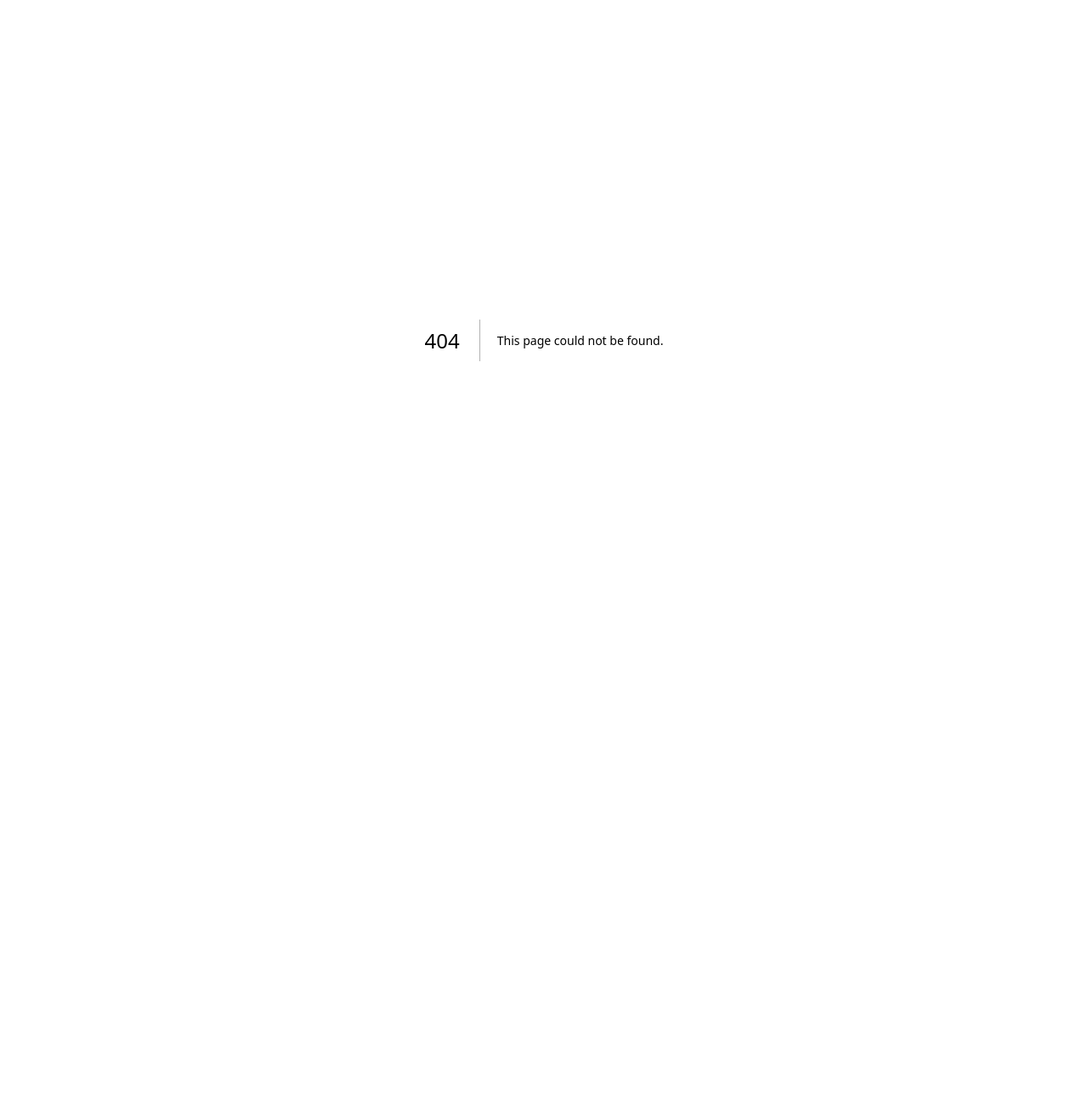
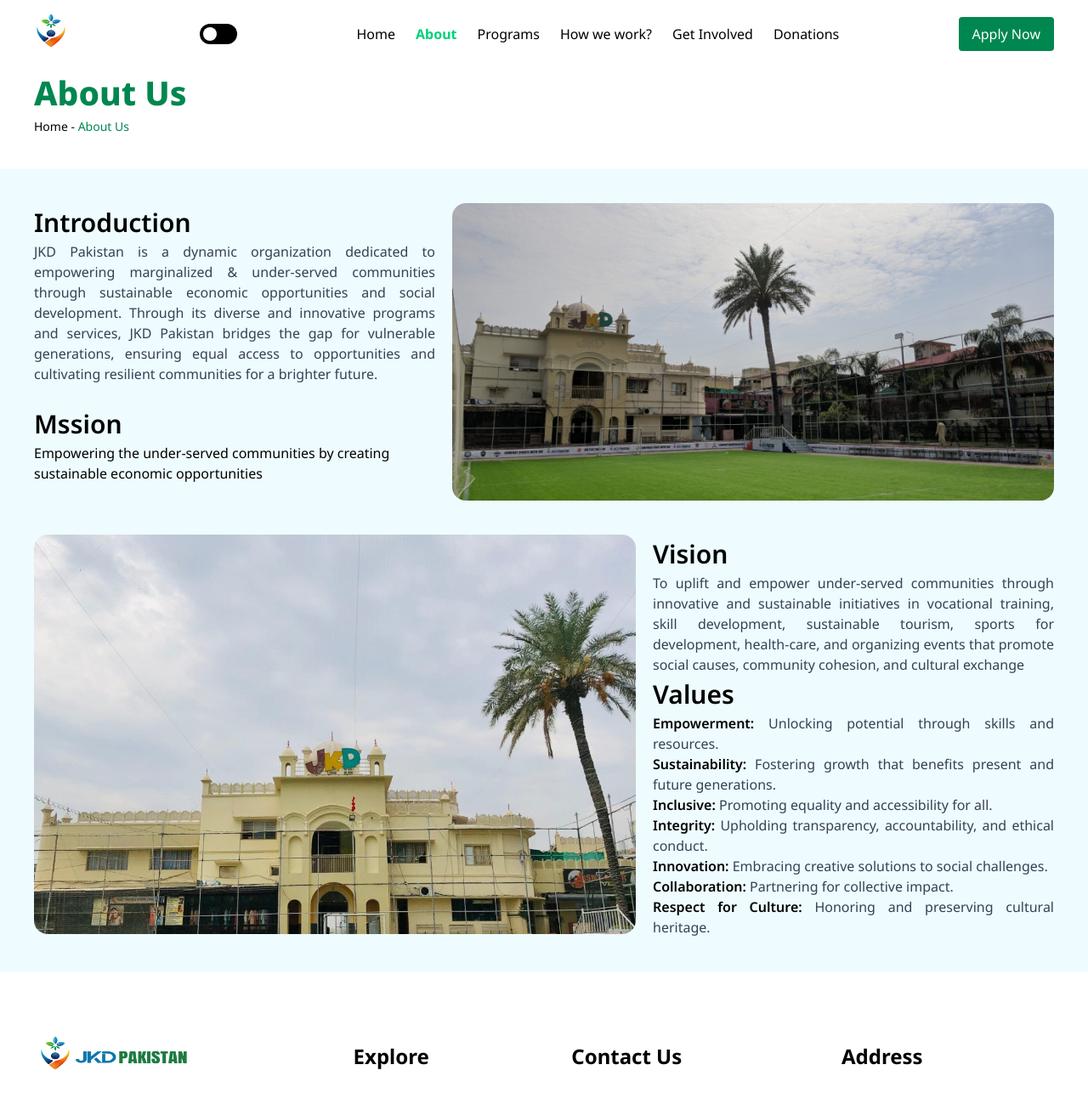
Before and after one commit to abdul-samad-91/JKD_Organization, a Next.js app: page /about-us in a window 1280 px wide. Before the commit this address had no page. Shown: the top 1286 px of the page at 85% size. Before the commit the page ends 800 px from the top, so only its background shows below. Built offline with nearby package versions, Linux system fonts and the light colour scheme.

Commit message:
add about us page and make jkd details content and style it for large screen

```diff
--- /dev/null
+++ b/src/app/about-us/JKD.js
@@ -0,0 +1,45 @@
+import React from 'react'
+import jkd from '../../../public/jkd-front3-photo.jpg'
+import jkd2 from '../../../public/jkd-front2-photo.jpg'
+import Image from 'next/image'
+
+const JKD = () => {
+  return (
+    <section className='bg-[#eefbff] w-full flex flex-col items-center my-10 py-10'>
+        <div className='w-[1200px]'>
+            <div className='flex  gap-5 '>
+                <div className='w-[40%]'>
+                    <h2 className='text-[30px] font-semibold'>Introduction</h2>
+                    <p className=' text-justify  text-gray-700'>JKD Pakistan is a dynamic organization dedicated to empowering marginalized & under-served communities through sustainable economic opportunities and social development. Through its diverse and innovative programs and services, JKD Pakistan bridges the gap for vulnerable generations, ensuring equal access to opportunities and cultivating resilient communities for a brighter future.</p>
+                    <h2 className=' text-[30px] pt-6 font-semibold'>Mssion</h2>
+                    <p>Empowering the under-served communities by creating sustainable economic opportunities</p>
+                </div>
+                <div className='w-[60%] h-[350px]'>
+                    <Image src={jkd} alt='jkd' className=' rounded-2xl h-full w-full relative object-cover' />
+                </div>
+            </div>
+            <div className='pt-10 flex gap-5'>
+                    <div className='w-[60%] h-full'>
+                        <Image src={jkd2} alt='jkd' className=' rounded-2xl h-[470px] w-full relative object-cover' />
+                    </div>
+                    <div className='w-[40%]'>
+                        <h2 className='text-[30px] font-semibold'>Vision</h2>
+                        <p className='text-gray-700 text-justify'>To uplift and empower under-served communities through innovative and sustainable initiatives in vocational training, skill development, sustainable tourism, sports for development, health-care, and organizing events that promote social causes, community cohesion, and cultural exchange</p>
+                        <h2 className='text-[30px] font-semibold'>Values</h2>
+                        <ul className='text-gray-700 text-justify'>
+                            <li><span className='font-semibold text-black'>Empowerment:</span> Unlocking potential through skills and resources.</li>
+                            <li><span className='font-semibold text-black'>Sustainability:</span> Fostering growth that benefits present and future generations.</li>
+                            <li><span className='font-semibold text-black'>Inclusive:</span> Promoting equality and accessibility for all.</li>
+                            <li><span className='font-semibold text-black'>Integrity:</span> Upholding transparency, accountability, and ethical conduct.</li>
+                            <li><span className='font-semibold text-black'>Innovation:</span> Embracing creative solutions to social challenges.</li>
+                            <li><span className='font-semibold text-black'>Collaboration:</span> Partnering for collective impact.</li>
+                            <li><span className='font-semibold text-black'>Respect for Culture:</span> Honoring and preserving cultural heritage.</li>
+                        </ul>
+                    </div>
+            </div>
+        </div>
+    </section>
+  )
+}
+
+export default JKD
--- /dev/null
+++ b/src/app/about-us/page.js
@@ -0,0 +1,34 @@
+"use client"
+import React from 'react'
+import Footer from '@/component/Footer'
+import Header from '@/component/Header'
+import { useGlobal } from '@/context/GlobleContext'
+import { useRouter } from 'next/navigation'
+import JKD from './JKD'
+
+
+const AboutUs = () => {
+    const {theme} = useGlobal();
+    const router = useRouter();
+
+    return (
+    < div className={` h-screen w-full  flex flex-col justify-between `}>
+      <Header />
+      <div className={`${theme === 'light' ? 'bg-white text-black':'bg-black text-white'} flex flex-col items-center mt-20`}>
+        <div className=' w-full lg:w-[1200px]'>
+            <h1 className={`${theme === 'light' ? 'text-[#00874F]': 'text-[#177faa]'} text-start w-full lg:text-[39px] lg:font-extrabold font-bold  `}>About Us</h1>
+            <div className='text-sm'>
+                <span className={`${theme === 'light' ? 'text-gray-800': 'text-white'}} cursor-pointer`} onClick={()=> router.push('/')}>Home - </span>
+                <span className={`${theme === 'light' ? 'text-[#00874F]': 'text-[#177faa] '} cursor-pointer`} >About Us</span>
+            </div>
+        </div>
+        <div className='w-full'>
+          <JKD />
+        </div>
+      </div>
+      <Footer />
+    </div>
+  )
+}
+
+export default AboutUs
--- a/src/component/Footer.js
+++ b/src/component/Footer.js
@@ -4,9 +4,12 @@
 import text from "../../public/logo-text.png"
 import Image from 'next/image'
 import { FaFacebookF, FaTwitter, FaInstagram, FaYoutube, FaTiktok , FaEnvelope, FaPhone, FaWhatsapp, FaPhoneAlt} from "react-icons/fa";
+import { useRouter } from 'next/navigation'
 
 export default function Footer() {
   const {theme} = useGlobal();
+  const router = useRouter();
+
   const Links = [
     { icon: <FaFacebookF />, path: 'https://facebook.com' },
     { icon: <FaTwitter />, path: 'https://twitter.com' },
@@ -15,8 +18,8 @@
     { icon: <FaTiktok />, path: 'https://tiktok.com' },
   ];
   const  pages = [
-    {path:'#' , name:'Home'},
-    {path:'#' , name:'About'},
+    {path:'/' , name:'Home'},
+    {path:'/about-us' , name:'About'},
     {path:'#' , name:'Programs'},
     // {path:'#' , name:'Achievements'},
     {path:'#' , name:'How we work?'},
@@ -30,6 +33,10 @@
   { icon: <FaWhatsapp />, text: '+92 3355008500', link: "https://wa.me/923355008500" },
   { icon: <FaPhoneAlt />, text: '+92 919216622', link: "tel:+92919216622" }
 ];
+
+  const routChange = (path) =>{
+    router.push(path)
+  }
 
   return (
     <footer className={`w-full ${theme === 'light' ? 'bg-white':'bg-[black] text-white text-sm md:text-[14px] lg:text-base'} `}>
@@ -76,7 +83,7 @@
             <h3 className='text-2xl font-bold mt-6'>Explore</h3>
             <ul className='list-disc list-inside mt-6'>
               {pages.map((page , index) =>
-                <li key={index}>{page.name}</li>
+                <li  onClick={()=> routChange(page.path)} className="hover:text-[#00d17a] cursor-pointer " key={index}>{page.name}</li>
               )}
             </ul>
           </nav>
--- a/src/component/Header.js
+++ b/src/component/Header.js
@@ -4,12 +4,16 @@
 import text from "../../public/logo-text.png"
 import { useEffect, useState } from "react"
 import { useGlobal } from "@/context/GlobleContext"
+import { useRouter  , usePathname } from "next/navigation"
 // // Blue: #177faa
 // // Green: #00874F
 
 export default function Header() {
-  const  pages = [{path:'#' , name:'Home'},{path:'#' , name:'About'},{path:'#' , name:'Programs'},{path:'#' , name:'How we work?'},{path:'#' , name:'Get Involved'},{path:'#' , name:'Donations'}]
+  const  pages = [{path:'/' , name:'Home'},{path:'/about-us' , name:'About'},{path:'#' , name:'Programs'},{path:'#' , name:'How we work?'},{path:'#' , name:'Get Involved'},{path:'#' , name:'Donations'}]
   const {theme , setTheme} = useGlobal();
+  const router = useRouter();
+  const pathname = usePathname();
+  console.log(pathname)
 
   const themeChange = ()=>{
     theme === 'light' ? setTheme('dark') : setTheme('light')
@@ -17,6 +21,10 @@
 
   const [menuOpen, setMenuOpen] = useState(false);
   const [scrolled, setScrolled] = useState(false);
+
+  const routChange = (path) =>{
+    router.push(path)
+  }
 
   //   useEffect(() => {
   //   const handleScroll = () => {
@@ -110,7 +118,7 @@
         <nav className="hidden md:block ">
           <ul className="flex gap-6 items-center text-sm md:text-[14px] lg:text-base">
             {pages.map((page, index) => (
-              <li key={index} className="hover:text-[#00d17a] cursor-pointer font-semibold">
+              <li key={index} onClick={()=> routChange(page.path)} className={`${theme === 'light' ? 'hover:text-[#00d17a]  ' : 'hover:text-[#177faa] '} ${ page.path === pathname ? theme === 'light' ? 'text-[#00d17a] font-bold' : 'text-[#177faa] font-bold' : ''} cursor-pointer `}>
                 {page.name}
               </li>
             ))}
--- a/src/component/JkdPIcs.js
+++ b/src/component/JkdPIcs.js
@@ -80,8 +80,6 @@
          }
         const width = "w-full sm:w-[300px] md:w-[350px] lg:w-[390px]";
         const zIndex =diff >4 || diff<0 ? 'z-0' : diff === 2 ? 'z-30' : diff % 2 === 0  ? 'z-10' : 'z-20';
-        // const opacity =diff >4 || diff<0 ? '0%' :'100%';
-        console.log(index , offset)
         return (
             <div
             key={index}
```
Also changed, not shown: public/jkd-front-photo.png (deleted), public/jkd-front3-photo.jpg (added).
